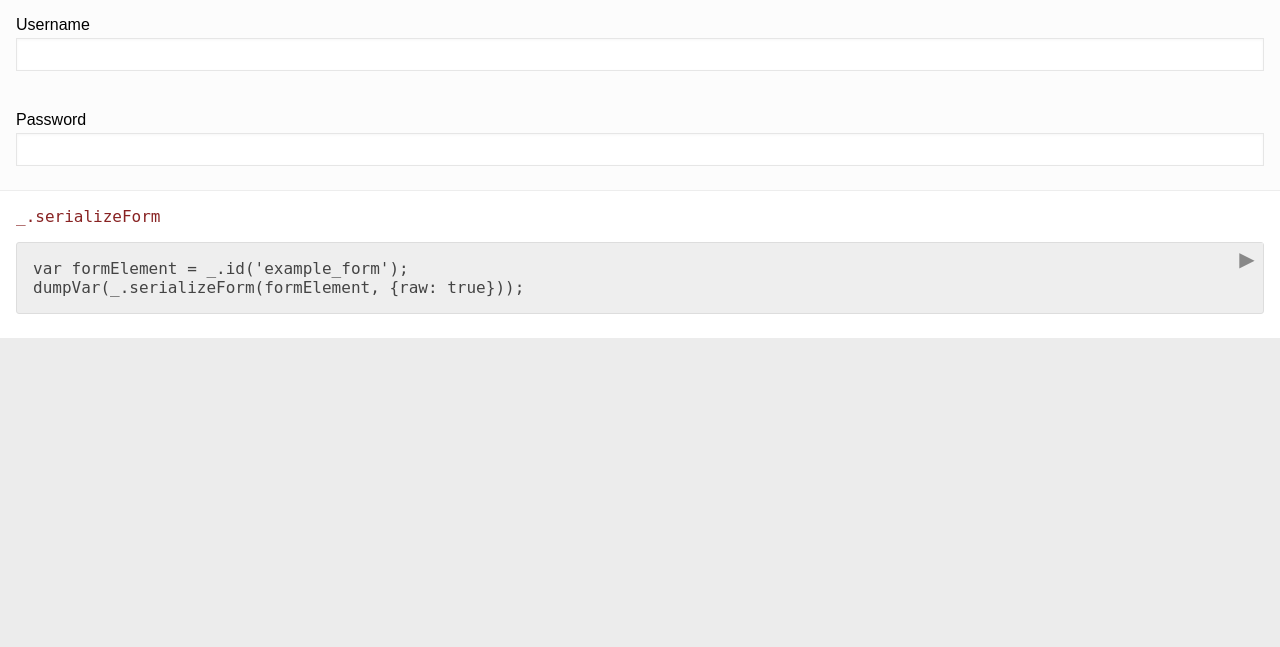
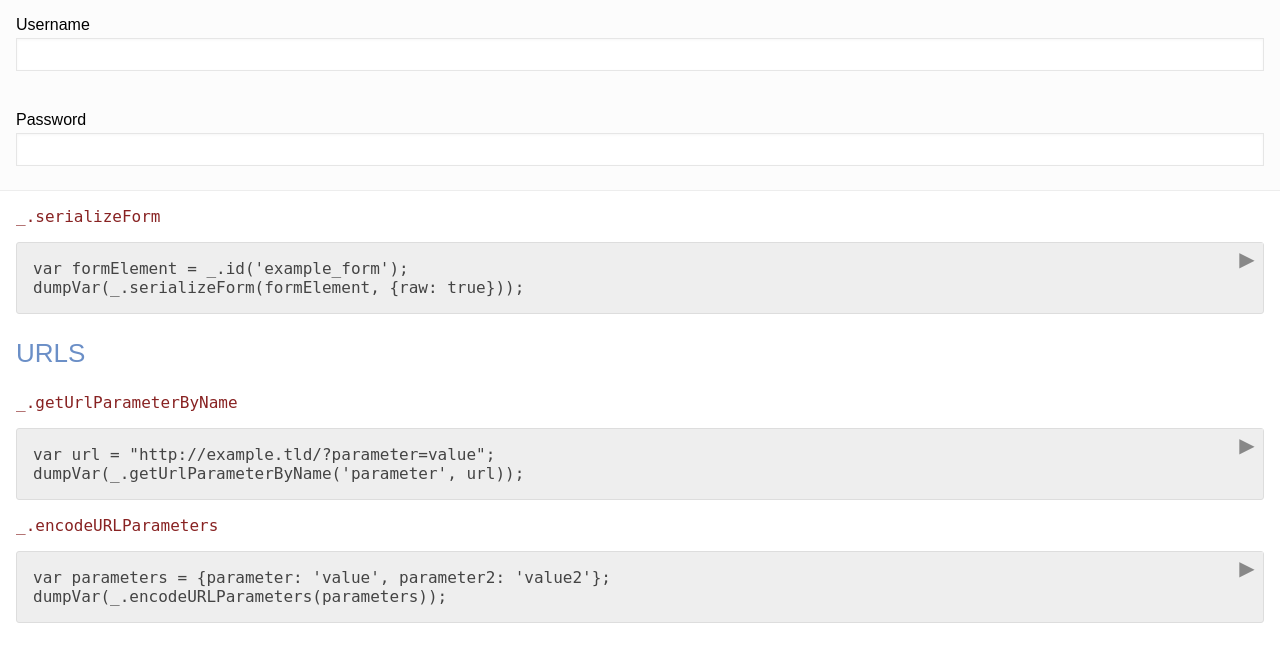
Before and after one commit to mireq/django-ajax-utils, a Django app: template sample_project/templates/utils.html in a window 1280 px wide. Shown: the part 5034-5681 px from the top of the page. Before the commit the page ends 5372 px from the top, so only its background shows below. Run offline with Django 3.2, Linux system fonts and the light colour scheme; the template is opened without the code that fills it, so the values that code supplies are empty.

Commit message:
Added example for url utils

```diff
--- a/django_ajax_utils/static/django_ajax_utils/js/utils.js
+++ b/django_ajax_utils/static/django_ajax_utils/js/utils.js
@@ -566,7 +566,7 @@ var findGlobalPos = function(obj) {
 		do {
 			curleft += obj.offsetLeft;
 			curtop += obj.offsetTop;
-		} while (obj = obj.offsetParent);
+		} while (obj = obj.offsetParent); // jshint ignore:line
 		return [curleft, curtop];
 	}
 };
@@ -811,15 +811,20 @@ var serializeForm = function(formElement, options) {
 
 var getUrlParameterByName = function(name, url) {
 	var location = url || window.location;
-	var nameReg = nameReg.replace(/[\[]/, "\\[").replace(/[\]]/, "\\]");
+	var nameReg = name.replace(/[\[]/, "\\[").replace(/[\]]/, "\\]");
 	var regex = new RegExp("[\\?&]" + nameReg + "=([^&#]*)");
 	var results = regex.exec(location);
 	return results === null ? null : decodeURIComponent(results[1].replace(/\+/g, " "));
 };
 
+var encodeURLParameters = function(parameters) {
+
+};
+
 window._utils.serializeFormElement = serializeFormElement;
 window._utils.serializeForm = serializeForm;
 window._utils.getUrlParameterByName = getUrlParameterByName;
+window._utils.encodeURLParameters = getUrlParameterByName;
 
 
 if (!Function.prototype.bind) {
--- a/sample_project/templates/utils.html
+++ b/sample_project/templates/utils.html
@@ -286,4 +286,20 @@ var formElement = _.id('example_form');
 dumpVar(_.serializeForm(formElement, {raw: true}));
 </pre>
 
+<h2>URLS</h2>
+
+<p><code>_.getUrlParameterByName</code></p>
+
+<pre class="run">
+var url = "http://example.tld/?parameter=value";
+dumpVar(_.getUrlParameterByName('parameter', url));
+</pre>
+
+<p><code>_.encodeURLParameters</code></p>
+
+<pre class="run">
+var parameters = {parameter: 'value', parameter2: 'value2'};
+dumpVar(_.encodeURLParameters(parameters));
+</pre>
+
 {% endblock %}
```
